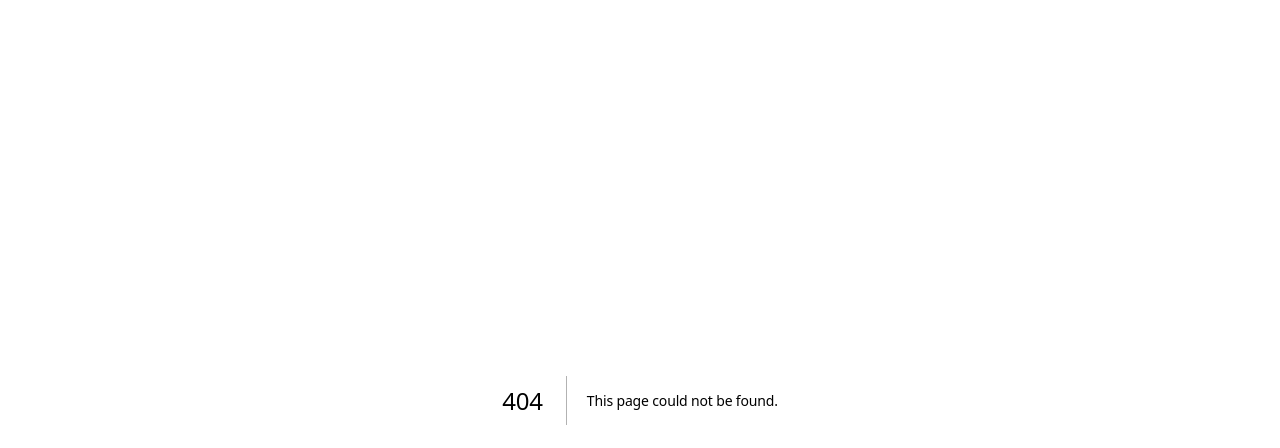
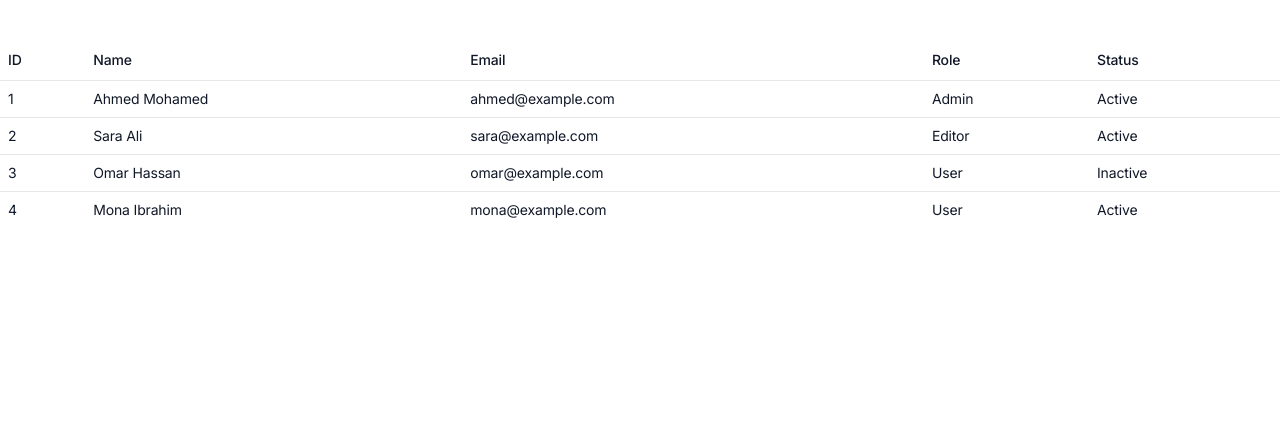
Before and after one commit to yousefdawood7/client-core, a Next.js app: page /demo in a window 1280 px wide. Before the commit this address had no page. Shown: the top 448 px of the page. Built offline with nearby package versions, Linux system fonts and the light colour scheme.

Commit message:
fix: address review comments

```diff
--- /dev/null
+++ b/src/app/demo/page.tsx
@@ -0,0 +1,93 @@
+import DataTable from '@/components/data-table';
+import { ColumnDef } from '@tanstack/react-table';
+
+type User = {
+    id: number;
+    name: string;
+    email: string;
+    role: "Admin" | "Editor" | "User";
+    status: "Active" | "Inactive";
+};
+
+
+
+
+export const columns: ColumnDef<User>[] = [
+    {
+        accessorKey: "id",
+        header: "ID",
+    },
+    {
+        accessorKey: "name",
+        header: "Name",
+    },
+    {
+        accessorKey: "email",
+        header: "Email",
+    },
+    {
+        accessorKey: "role",
+        header: "Role",
+    },
+    {
+        accessorKey: "status",
+        header: "Status",
+    },
+    // {
+    //     id: "select",
+    //     header: ({ table }) => (
+    //         <Checkbox
+    //             checked={table.getIsAllRowsSelected()}
+    //             onCheckedChange={(value) => table.toggleAllRowsSelected(!!value)}
+    //             aria-label="Select all"
+    //         />
+    //     ),
+    //     cell: ({ row }) => (
+    //         <Checkbox
+    //             checked={row.getIsSelected()}
+    //             onCheckedChange={(value) => row.toggleSelected(!!value)}
+    //             aria-label="Select row"
+    //         />
+    //     ),
+    // }
+];
+export const data: User[] = [
+    {
+        id: 1,
+        name: "Ahmed Mohamed",
+        email: "ahmed@example.com",
+        role: "Admin",
+        status: "Active",
+    },
+    {
+        id: 2,
+        name: "Sara Ali",
+        email: "sara@example.com",
+        role: "Editor",
+        status: "Active",
+    },
+    {
+        id: 3,
+        name: "Omar Hassan",
+        email: "omar@example.com",
+        role: "User",
+        status: "Inactive",
+    },
+    {
+        id: 4,
+        name: "Mona Ibrahim",
+        email: "mona@example.com",
+        role: "User",
+        status: "Active",
+    },
+];
+
+function page() {
+    return (
+        <div className="container mx-auto py-10">
+            <DataTable columns={columns} data={data} />
+        </div>
+    )
+}
+
+export default page
--- a/src/app/page.tsx
+++ b/src/app/page.tsx
@@ -1 +1,5 @@
-export default function Page() {}
+export default function Page() {
+    return <div>
+        page
+    </div>
+}
--- a/src/components/data-table/DataTable.tsx
+++ b/src/components/data-table.tsx
@@ -42,9 +42,9 @@ export default function DataTable<TData>({
                 {header.isPlaceholder
                   ? null
                   : flexRender(
-                      header.column.columnDef.header,
-                      header.getContext(),
-                    )}
+                    header.column.columnDef.header,
+                    header.getContext(),
+                  )}
               </TableHead>
             ))}
           </TableRow>
@@ -54,7 +54,12 @@ export default function DataTable<TData>({
       <TableBody>
         {table.getRowModel().rows.length ? (
           table.getRowModel().rows.map((row) => (
-            <TableRow key={row.id}>
+            <TableRow key={row.id}
+              data-state={row.getIsSelected() ? "selected" : undefined}
+              onClick={row.getToggleSelectedHandler()}
+
+              className="cursor-pointer"
+            >
               {row.getVisibleCells().map((cell) => (
                 <TableCell key={cell.id}>
                   {flexRender(cell.column.columnDef.cell, cell.getContext())}
```
